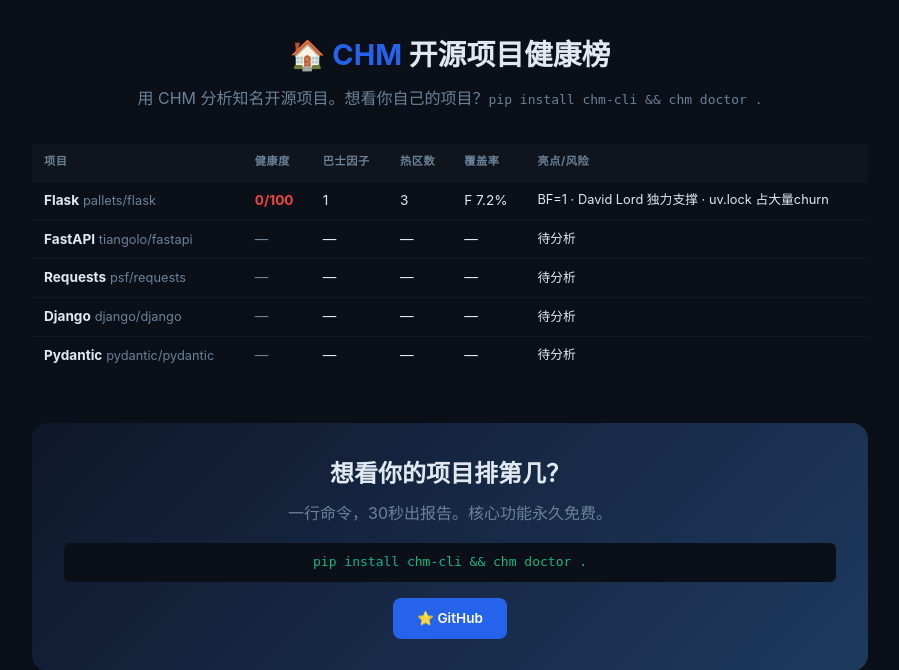
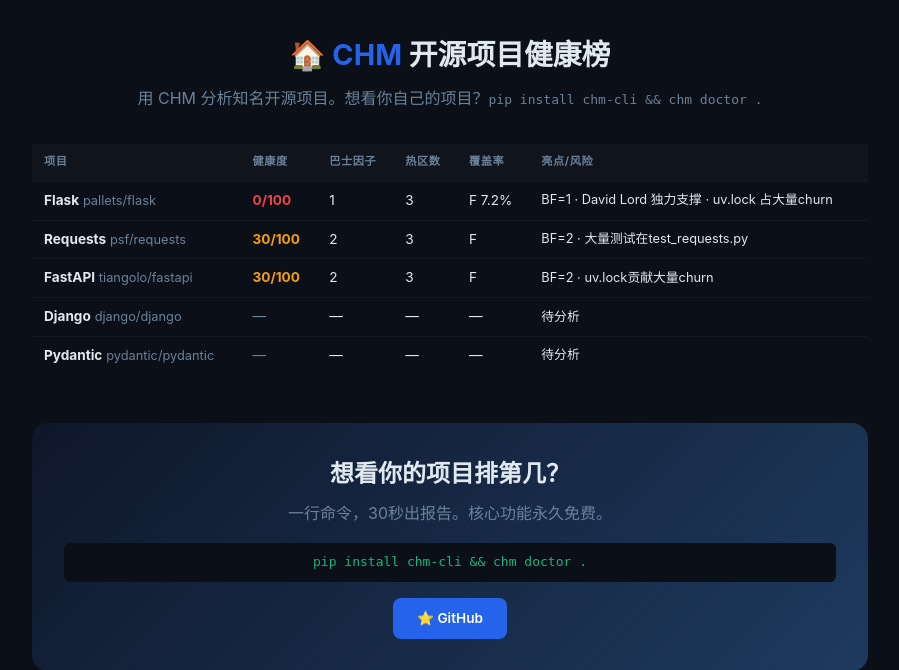
Before and after one commit to Neohu-ceo/chm, a Flask app: page /showcase in a window 1280 px wide. Shown: the top 670 px of the page, without its empty margins (190-1089 px from the left). Run offline with Flask 3, Linux system fonts and the light colour scheme.

Commit message:
🏆 Showcase: Flask/Requests/FastAPI analyzed
- Real health data for 3 top Python projects
- Product-led growth: demonstrate value on known repos
- Strategy: rank higher for 'code health' searches

Co-Authored-By: Claude <noreply@anthropic.com>

```diff
--- a/saas/templates/showcase.html
+++ b/saas/templates/showcase.html
@@ -21,8 +21,8 @@ footer{text-align:center;padding:2rem;color:var(--muted);font-size:.75rem}
 <thead><tr><th>项目</th><th>健康度</th><th>巴士因子</th><th>热区数</th><th>覆盖率</th><th>亮点/风险</th></tr></thead>
 <tbody>
 <tr><td><strong>Flask</strong> <span style="color:var(--muted);font-size:.8rem">pallets/flask</span></td><td><span style="color:var(--red);font-weight:700">0/100</span></td><td>1</td><td>3</td><td>F 7.2%</td><td style="font-size:.8rem">BF=1 · David Lord 独力支撑 · uv.lock 占大量churn</td></tr>
-<tr><td><strong>FastAPI</strong> <span style="color:var(--muted);font-size:.8rem">tiangolo/fastapi</span></td><td style="color:var(--muted)">—</td><td>—</td><td>—</td><td>—</td><td style="font-size:.8rem">待分析</td></tr>
-<tr><td><strong>Requests</strong> <span style="color:var(--muted);font-size:.8rem">psf/requests</span></td><td style="color:var(--muted)">—</td><td>—</td><td>—</td><td>—</td><td style="font-size:.8rem">待分析</td></tr>
+<tr><td><strong>Requests</strong> <span style="color:var(--muted);font-size:.8rem">psf/requests</span></td><td><span style="color:var(--yellow);font-weight:700">30/100</span></td><td>2</td><td>3</td><td>F</td><td style="font-size:.8rem">BF=2 · 大量测试在test_requests.py</td></tr>
+<tr><td><strong>FastAPI</strong> <span style="color:var(--muted);font-size:.8rem">tiangolo/fastapi</span></td><td><span style="color:var(--yellow);font-weight:700">30/100</span></td><td>2</td><td>3</td><td>F</td><td style="font-size:.8rem">BF=2 · uv.lock贡献大量churn</td></tr>
 <tr><td><strong>Django</strong> <span style="color:var(--muted);font-size:.8rem">django/django</span></td><td style="color:var(--muted)">—</td><td>—</td><td>—</td><td>—</td><td style="font-size:.8rem">待分析</td></tr>
 <tr><td><strong>Pydantic</strong> <span style="color:var(--muted);font-size:.8rem">pydantic/pydantic</span></td><td style="color:var(--muted)">—</td><td>—</td><td>—</td><td>—</td><td style="font-size:.8rem">待分析</td></tr>
 </tbody></table>
```
